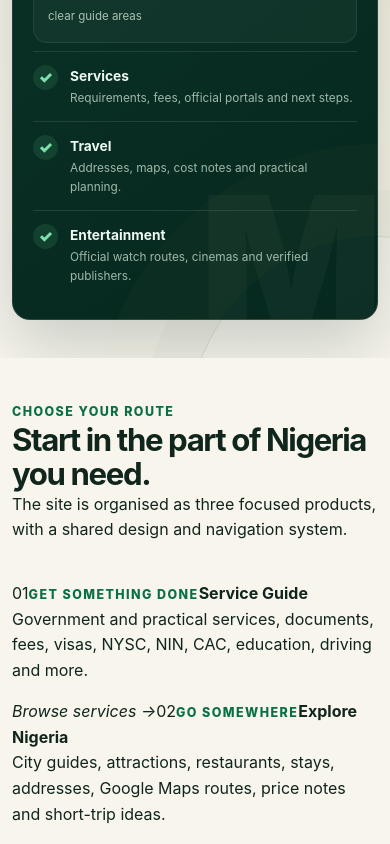
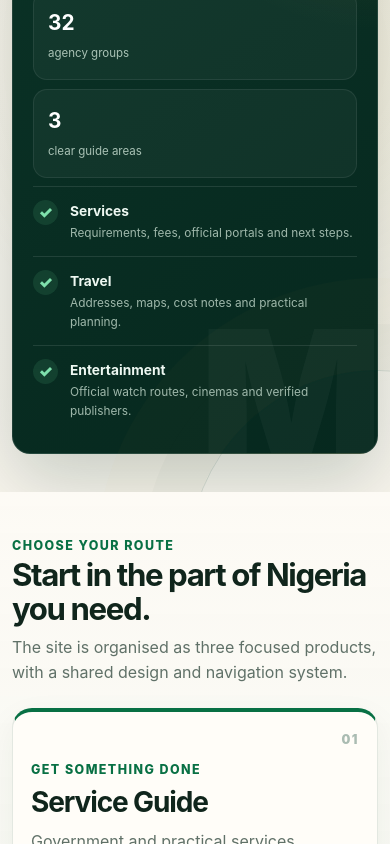
Before and after one commit to eghosa001/nigeria, a Next.js app: page / in a window 390 px wide. Shown: the part 1156-2000 px from the top of the page. Built offline with nearby package versions, Linux system fonts and the light colour scheme; no server answers.

Commit message:
Merge tour styles and polish responsive three-pillar shell

```diff
--- a/app/globals.css
+++ b/app/globals.css
@@ -2418,3 +2418,307 @@ a.admin-guide-row:hover { background:#f8fcf9; }
 @media (max-width:620px) {
   .service-context-grid article { padding: 16px; }
 }
+
+
+/* Explore Nigeria directory */
+.explore-place-section { background: #eef5f0; border-block: 1px solid rgba(6,63,45,.08); }
+.explore-directory-controls {
+  display: grid;
+  grid-template-columns: minmax(260px, 1.4fr) minmax(160px, .55fr) minmax(180px, .65fr);
+  gap: 12px;
+  margin: 26px 0 14px;
+  padding: 16px;
+  border: 1px solid rgba(6,63,45,.12);
+  border-radius: 18px;
+  background: var(--surface);
+}
+.explore-directory-controls label { display: grid; gap: 6px; color: var(--muted); font-size: .76rem; font-weight: 850; }
+.explore-directory-controls input,
+.explore-directory-controls select {
+  width: 100%;
+  min-height: 48px;
+  padding: 0 12px;
+  border: 1px solid #c8d8cf;
+  border-radius: 11px;
+  background: white;
+  color: var(--ink);
+}
+.explore-place-grid { display: grid; grid-template-columns: repeat(3, minmax(0, 1fr)); gap: 16px; }
+.explore-place-card {
+  min-width: 0;
+  display: flex;
+  flex-direction: column;
+  padding: 21px;
+  border: 1px solid rgba(6,63,45,.11);
+  border-radius: 18px;
+  background: var(--surface);
+  box-shadow: 0 1px 0 rgba(255,255,255,.9);
+}
+.explore-place-card h3 { margin: 11px 0 8px; font-size: 1.22rem; }
+.explore-place-card > p { color: var(--muted); font-size: .9rem; }
+.explore-place-topline { display: flex; justify-content: space-between; gap: 12px; align-items: center; }
+.explore-place-topline > span {
+  display: inline-flex;
+  padding: 5px 8px;
+  border-radius: 999px;
+  background: var(--mint);
+  color: var(--green-dark);
+  font-size: .68rem;
+  font-weight: 850;
+  text-transform: uppercase;
+  letter-spacing: .05em;
+}
+.explore-place-topline small { color: var(--muted); font-size: .72rem; text-align: right; }
+.explore-place-card dl { display: grid; gap: 9px; margin: 12px 0 0; }
+.explore-place-card dl > div { display: grid; grid-template-columns: 68px 1fr; gap: 9px; padding-top: 9px; border-top: 1px solid rgba(6,63,45,.08); }
+.explore-place-card dt { color: var(--muted); font-size: .72rem; font-weight: 850; text-transform: uppercase; letter-spacing: .04em; }
+.explore-place-card dd { min-width: 0; margin: 0; color: #30463b; font-size: .83rem; overflow-wrap: anywhere; }
+.explore-place-card dd a { color: var(--green-dark); font-weight: 800; }
+.explore-place-actions { display: flex; flex-wrap: wrap; gap: 8px; margin-top: auto; padding-top: 18px; }
+.explore-place-actions a {
+  min-height: 40px;
+  display: inline-flex;
+  align-items: center;
+  padding: 8px 11px;
+  border: 1px solid rgba(6,63,45,.14);
+  border-radius: 10px;
+  background: white;
+  color: var(--green-dark);
+  font-size: .78rem;
+  font-weight: 850;
+}
+.explore-place-actions a:hover { border-color: var(--green); background: var(--mint); }
+.explore-place-card-detail { scroll-margin-top: 100px; }
+.explore-cost-note {
+  margin: 12px 0 0;
+  padding: 10px 12px;
+  border-left: 3px solid var(--gold);
+  background: var(--gold-soft);
+  color: #6f562c !important;
+  font-size: .78rem !important;
+}
+.explore-guide-places .section-heading p,
+.explore-place-section .section-heading p { max-width: 760px; margin-bottom: 0; color: var(--muted); }
+.explore-directory .directory-summary { margin-top: 0; }
+
+@media (max-width: 980px) {
+  .explore-place-grid { grid-template-columns: repeat(2, minmax(0, 1fr)); }
+}
+@media (max-width: 760px) {
+  .explore-directory-controls { grid-template-columns: 1fr; padding: 13px; }
+  .explore-place-grid { grid-template-columns: 1fr; }
+  .explore-place-card { padding: 18px; }
+  .explore-place-card dl > div { grid-template-columns: 62px 1fr; }
+}
+
+
+/* Unified three-pillar shell */
+.header-inner { position: relative; }
+
+.hero-pillar-links {
+  display: flex;
+  flex-wrap: wrap;
+  gap: 9px;
+  margin: 26px 0 4px;
+}
+.hero-pillar-links a {
+  min-height: 44px;
+  display: inline-flex;
+  align-items: center;
+  padding: 0 14px;
+  border: 1px solid rgba(6,63,45,.14);
+  border-radius: 999px;
+  background: rgba(255,255,255,.76);
+  color: var(--green-dark);
+  font-size: .84rem;
+  font-weight: 850;
+}
+.hero-pillar-links a:hover {
+  border-color: var(--green);
+  background: var(--mint);
+}
+.home-service-search { margin-top: 30px; }
+.home-service-search > .eyebrow { display: block; margin-bottom: -18px; }
+.home-service-search .search-shell { margin-top: 26px; }
+
+.home-platform-pillars {
+  background:
+    linear-gradient(180deg, rgba(255,253,248,.72), rgba(240,246,242,.88));
+  border-bottom: 1px solid rgba(6,63,45,.08);
+}
+.section-lead {
+  max-width: 720px;
+  margin: 8px 0 0;
+  color: var(--muted);
+}
+.platform-pillar-grid {
+  display: grid;
+  grid-template-columns: repeat(3, minmax(0, 1fr));
+  gap: 18px;
+}
+.platform-pillar-card {
+  position: relative;
+  min-width: 0;
+  min-height: 290px;
+  display: flex;
+  flex-direction: column;
+  overflow: hidden;
+  padding: 26px;
+  border: 1px solid rgba(6,63,45,.11);
+  border-radius: 24px;
+  background: var(--surface);
+  box-shadow: 0 12px 34px rgba(16,55,39,.06);
+  transition: transform 160ms ease, box-shadow 160ms ease, border-color 160ms ease;
+}
+.platform-pillar-card::after {
+  content: "";
+  position: absolute;
+  inset: auto -46px -58px auto;
+  width: 150px;
+  height: 150px;
+  border-radius: 50%;
+  background: rgba(8,112,68,.055);
+}
+.platform-pillar-card:hover {
+  transform: translateY(-4px);
+  border-color: rgba(8,112,68,.28);
+  box-shadow: var(--shadow);
+}
+.platform-pillar-card .eyebrow { margin-top: 34px; }
+.platform-pillar-card > strong {
+  margin: 8px 0 12px;
+  font-size: clamp(1.7rem, 3vw, 2.2rem);
+  line-height: 1.05;
+  letter-spacing: -.04em;
+}
+.platform-pillar-card > p {
+  max-width: 34rem;
+  margin-bottom: 24px;
+  color: var(--muted);
+}
+.platform-pillar-card > i {
+  margin-top: auto;
+  color: var(--green-dark);
+  font-style: normal;
+  font-weight: 900;
+}
+.platform-pillar-number {
+  position: absolute;
+  top: 22px;
+  right: 22px;
+  color: rgba(6,63,45,.34);
+  font-size: .78rem;
+  font-weight: 900;
+  letter-spacing: .12em;
+}
+.platform-pillar-services { border-top: 4px solid var(--green); }
+.platform-pillar-explore { border-top: 4px solid var(--gold); }
+.platform-pillar-entertainment { border-top: 4px solid #2f6d8a; }
+.platform-pillar-entertainment::after { background: rgba(47,109,138,.07); }
+
+.primary-nav {
+  min-width: 0;
+  white-space: nowrap;
+}
+.primary-nav > a:last-child {
+  background: var(--green-deep);
+  color: white;
+}
+.primary-nav > a:last-child:hover,
+.primary-nav > a:last-child.nav-active {
+  background: var(--green);
+  color: white;
+}
+
+.site-footer .footer-grid {
+  grid-template-columns: repeat(3, minmax(0, 1fr));
+}
+.site-footer .footer-grid > div { min-width: 0; }
+
+.service-card,
+.explore-place-card {
+  content-visibility: auto;
+  contain-intrinsic-size: 260px;
+}
+
+@media (max-width: 1080px) {
+  .primary-nav { gap: 2px; font-size: .82rem; }
+  .primary-nav > a { padding-inline: 9px; }
+}
+
+@media (max-width: 980px) {
+  .platform-pillar-grid { grid-template-columns: 1fr; }
+  .platform-pillar-card { min-height: 230px; }
+
+  .menu-toggle {
+    width: 44px;
+    height: 44px;
+    display: grid;
+    place-content: center;
+    gap: 5px;
+    border: 1px solid rgba(6,63,45,.12);
+    border-radius: 12px;
+    background: var(--surface);
+    cursor: pointer;
+  }
+  .menu-toggle span {
+    width: 20px;
+    height: 2px;
+    border-radius: 2px;
+    background: var(--green-dark);
+    transition: transform 160ms ease, opacity 160ms ease;
+  }
+  .menu-toggle.is-open span:nth-child(1) { transform: translateY(7px) rotate(45deg); }
+  .menu-toggle.is-open span:nth-child(2) { opacity: 0; }
+  .menu-toggle.is-open span:nth-child(3) { transform: translateY(-7px) rotate(-45deg); }
+
+  .primary-nav {
+    position: absolute;
+    left: 0;
+    right: 0;
+    top: calc(100% + 8px);
+    z-index: 80;
+    display: none;
+    max-height: calc(100vh - 96px);
+    overflow-y: auto;
+    padding: 10px;
+    border: 1px solid rgba(6,63,45,.12);
+    border-radius: 17px;
+    background: rgba(255,253,248,.99);
+    box-shadow: var(--shadow);
+  }
+  .primary-nav.is-open { display: grid; }
+  .primary-nav > a {
+    min-height: 48px;
+    padding-inline: 13px;
+    border-radius: 11px;
+  }
+  .primary-nav > a:last-child { margin-top: 3px; }
+}
+
+@media (max-width: 760px) {
+  .hero-pillar-links { display: grid; grid-template-columns: 1fr; }
+  .hero-pillar-links a { justify-content: space-between; border-radius: 12px; }
+  .home-service-search { margin-top: 26px; }
+  .platform-pillar-card { min-height: 0; padding: 22px; border-radius: 20px; }
+  .platform-pillar-card .eyebrow { margin-top: 28px; }
+  .platform-pillar-card > strong { font-size: 1.75rem; }
+  .platform-pillar-card > p { margin-bottom: 20px; }
+  .site-footer .footer-grid { grid-template-columns: 1fr; }
+}
+
+@media (max-width: 460px) {
+  .platform-pillar-card { padding: 20px 18px; }
+  .platform-pillar-number { top: 18px; right: 18px; }
+  .home-hero .hero-note { font-size: .8rem; }
+}
+
+@media (prefers-reduced-motion: reduce) {
+  html { scroll-behavior: auto; }
+  *, *::before, *::after {
+    scroll-behavior: auto !important;
+    transition-duration: .01ms !important;
+    animation-duration: .01ms !important;
+    animation-iteration-count: 1 !important;
+  }
+}
```
